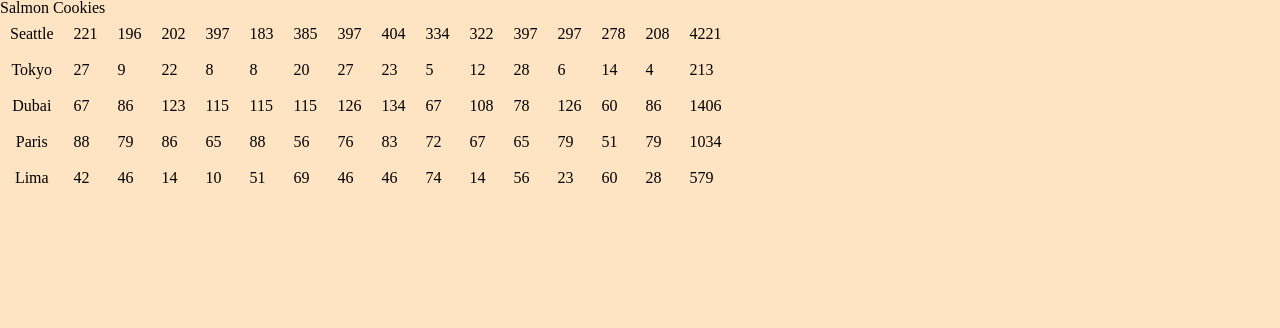
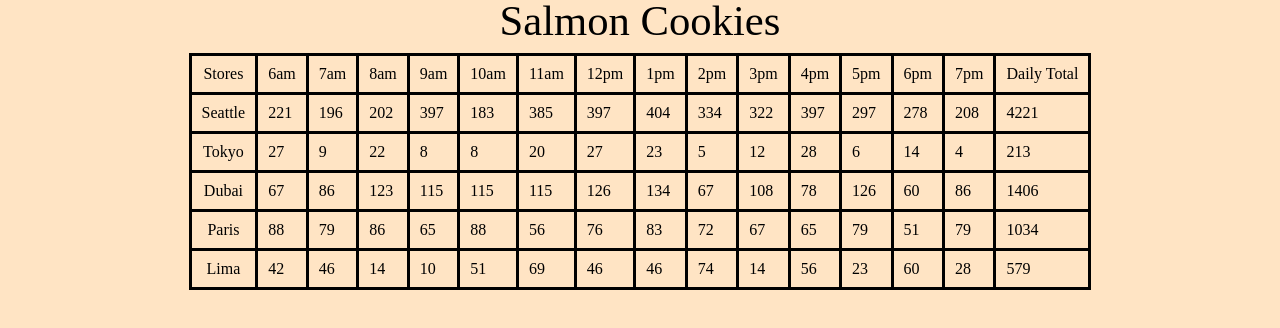
Before and after one commit to jquaglia/cookie-stand, a plain HTML site: page sales.html in a window 1280 px wide. Drawn offline with Linux system fonts and the light colour scheme.

Commit message:
Made header render on table

```diff
--- a/css/style.css
+++ b/css/style.css
@@ -1,6 +1,20 @@
+/* style.css */
+
+h1 {
+  font-size: 32pt;
+  text-align: center;
+  margin-bottom: 10px;
+}
+
 body {
   background-color: bisque;
 }
+
+table {
+  margin: auto;
+}
+
 th, td {
   padding: 10px;
+  border: solid medium black;
 }
--- a/js/app.js
+++ b/js/app.js
@@ -3,6 +3,7 @@
 // global variables
 var hours = ['6am', '7am', '8am', '9am', '10am', '11am', '12pm', '1pm', '2pm', '3pm', '4pm', '5pm', '6pm', '7pm',];
 var storeTable = document.getElementById('table');
+var tableHeader = document.getElementById('tHeader');
 var stores = [];
 
 
@@ -51,13 +52,26 @@ Store.prototype.render = function () {
   trElement.appendChild(tdElement);
 };
 
-// function renderHeader() {
-//   // Render Header iteratively through the hours
-//   for(var i = 0; i < hours.length; i++){
-//     var
-//   }
-// }
+// render header of table
+function renderHeader() {
+  var trElement = document.createElement('tr');
+  tableHeader.appendChild(trElement);
+  var thElement = document.createElement('th');
+  thElement.textContent = 'Stores';
+  trElement.appendChild(thElement);
+  // Render Header iteratively through the hours
+  for (var i = 0; i < hours.length; i++){
+    thElement = document.createElement('th');
+    thElement.textContent = hours[i];
+    trElement.appendChild(thElement);
+  }
+  // render the total
+  thElement = document.createElement('th');
+  thElement.textContent = 'Daily Total';
+  trElement.appendChild(thElement);
+}
 
+// render footer of table
 
 // instantiations
 new Store('Seattle', 23, 65, 6.3);
@@ -70,6 +84,7 @@ function renderAll() {
   for (var i = 0; i < stores.length; i++){
     stores[i].render();
   }
+  renderHeader();
 }
 
 // executable code
--- a/sales.html
+++ b/sales.html
@@ -12,7 +12,8 @@
     </header>
     <main>
       <table id="table">
-
+      <thead id="tHeader"></thead>
+      <tfoot id="tFooter"></tfoot>
       </table>
     </main>
     <footer>
```
